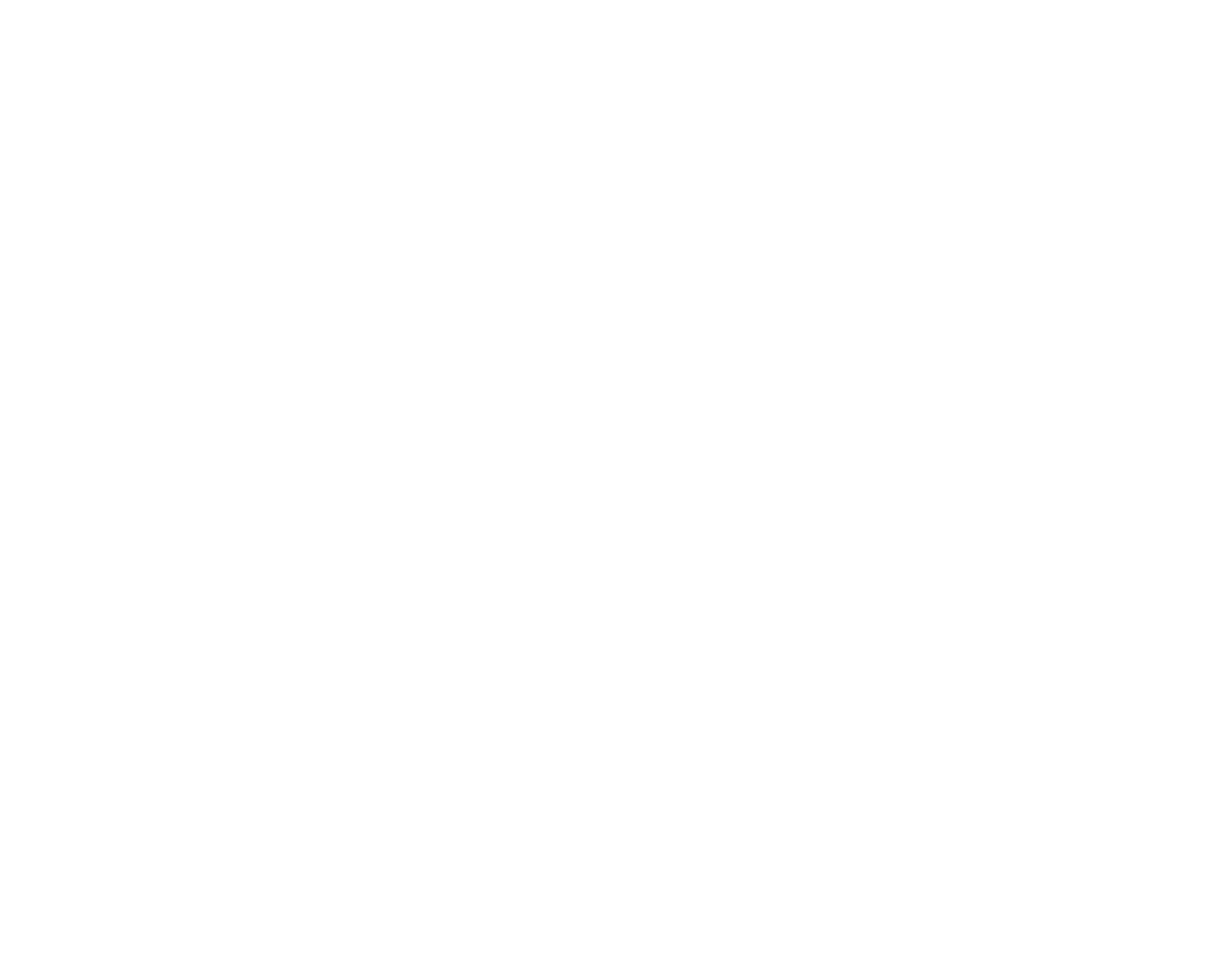
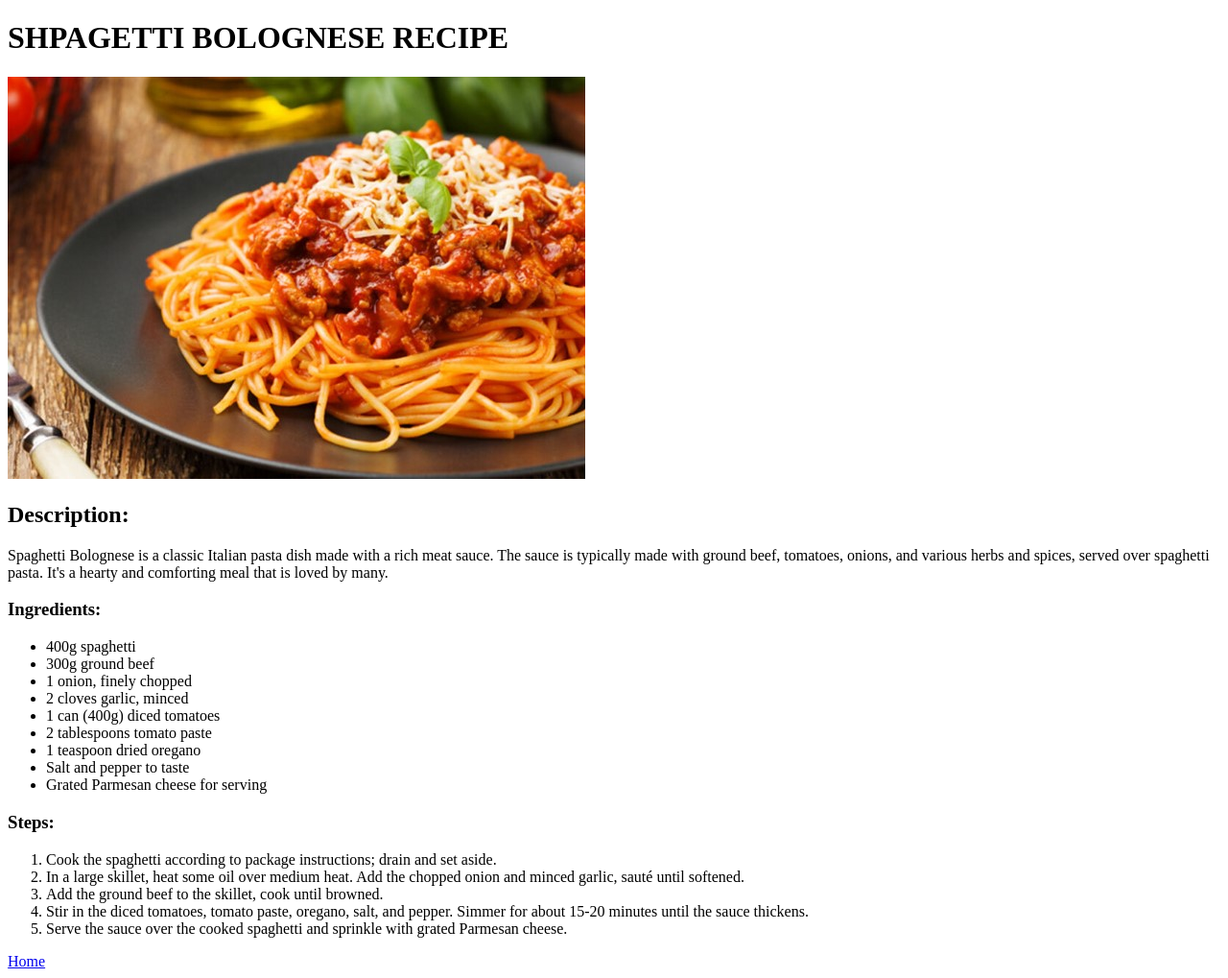
Before and after one commit to iPetkovic1/odin-recipes, a plain HTML site: page recipes/shpagetti bolognese.html in a window 1280 px wide. Shown: the whole page at 96% size. Before the commit the page ends 800 px from the top, so only its background shows below. Drawn offline with Linux system fonts and the light colour scheme.

Commit message:
recepti ✔

```diff
--- a/recipes/shpagetti bolognese.html
+++ b/recipes/shpagetti bolognese.html
@@ -0,0 +1,37 @@
+<!DOCTYPE html>
+<html lang="en">
+<head>
+    <meta charset="UTF-8">
+    <meta name="viewport" content="width=device-width, initial-scale=1.0">
+    <title>SHPAGETTI BOLOGNESE RECIPE</title>
+</head>
+<body>
+    <h1>SHPAGETTI BOLOGNESE RECIPE</h1>
+    <img src="../recipes/2_BOLOGNESE.jpg" alt="Spaghetti Bolognese Image">
+    <h2>Description:</h2>
+    <p>Spaghetti Bolognese is a classic Italian pasta dish made with a rich meat sauce. The sauce is typically made with ground beef, tomatoes, onions, and various herbs and spices, served over spaghetti pasta. It's a hearty and comforting meal that is loved by many.</p>
+    <h3>Ingredients:</h3>
+    <ul>
+        <li>400g spaghetti</li>
+        <li>300g ground beef</li>
+        <li>1 onion, finely chopped</li>
+        <li>2 cloves garlic, minced</li>
+        <li>1 can (400g) diced tomatoes</li>
+        <li>2 tablespoons tomato paste</li>
+        <li>1 teaspoon dried oregano</li>
+        <li>Salt and pepper to taste</li>
+        <li>Grated Parmesan cheese for serving</li>
+    </ul>
+    <h3>Steps:</h3>
+    <ol>
+        <li>Cook the spaghetti according to package instructions; drain and set aside.</li>
+        <li>In a large skillet, heat some oil over medium heat. Add the chopped onion and minced garlic, sauté until softened.</li>
+        <li>Add the ground beef to the skillet, cook until browned.</li>
+        <li>Stir in the diced tomatoes, tomato paste, oregano, salt, and pepper. Simmer for about 15-20 minutes until the sauce thickens.</li>
+        <li>Serve the sauce over the cooked spaghetti and sprinkle with grated Parmesan cheese.</li>
+    </ol>
+    <a href="../index.html">Home</a>
+
+
+</body>
+</html>
```
Also changed, not shown: index.html (+1 -1 lines), recipes/pizza.html (+1 -1 lines), recipes/1_PIZZA.jpg (added), recipes/1_PIZZA.png (deleted).
